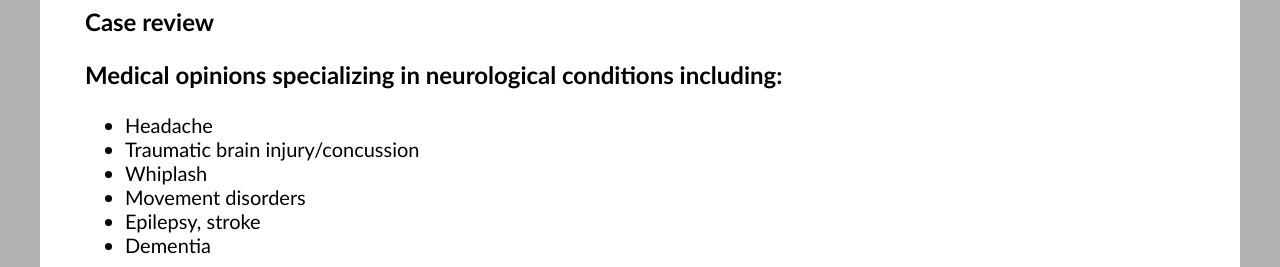
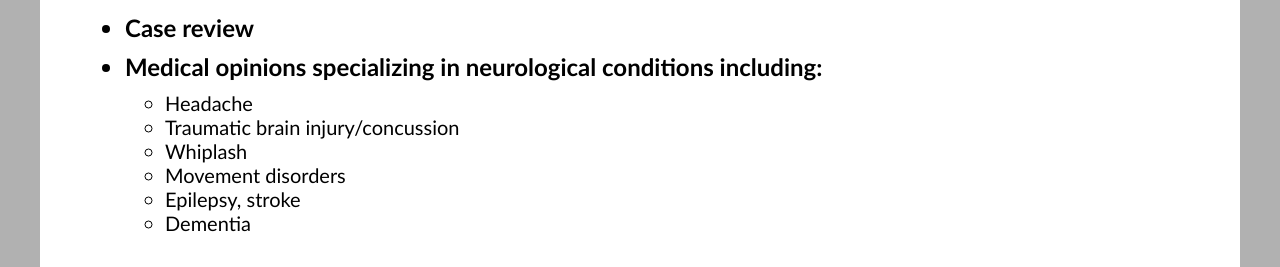
Before and after one commit to wildsidevt/drmlc, a plain HTML site: page index.html in a window 1280 px wide. Shown: the part 679-946 px from the top of the page. Drawn offline with Linux system fonts and the light colour scheme.

Commit message:
Fixed services / ul list - still need to fix header image

```diff
--- a/drmlc.css
+++ b/drmlc.css
@@ -46,6 +46,7 @@ h2 {
 h3 {
     font-size: 1.5em;
     margin-top: 5px;
+    margin-bottom: 10px;
 }
 
 .services {
@@ -70,6 +71,7 @@ table {
     width: 100%;
     height: 50px;
     margin-bottom: 5px;
+    margin-top: 10px;
 
 }
 
--- a/index.html
+++ b/index.html
@@ -20,8 +20,9 @@
             </div>
                 <h2 class="accent">Services</h2>
                 <div id="details">
-                <h3>Case review</h3>
-                <h3>Medical opinions specializing in neurological conditions including:</h3>
+                    <ul>
+                        <h3><li>Case review</li></h3>
+                        <h3><li>Medical opinions specializing in neurological conditions including:</li></h3>
                             <ul class="services">
                                 <li>Headache</li>
                                 <li>Traumatic brain injury/concussion</li>
@@ -29,6 +30,7 @@
                                 <li>Movement disorders</li>
                                 <li>Epilepsy, stroke</li>
                                 <li>Dementia</li>
+                            </ul>
                     </ul>
                 </div>
             <h2 class="accent">Contact</h2>
```
Lines whose indentation alone changed are shown as unchanged.
